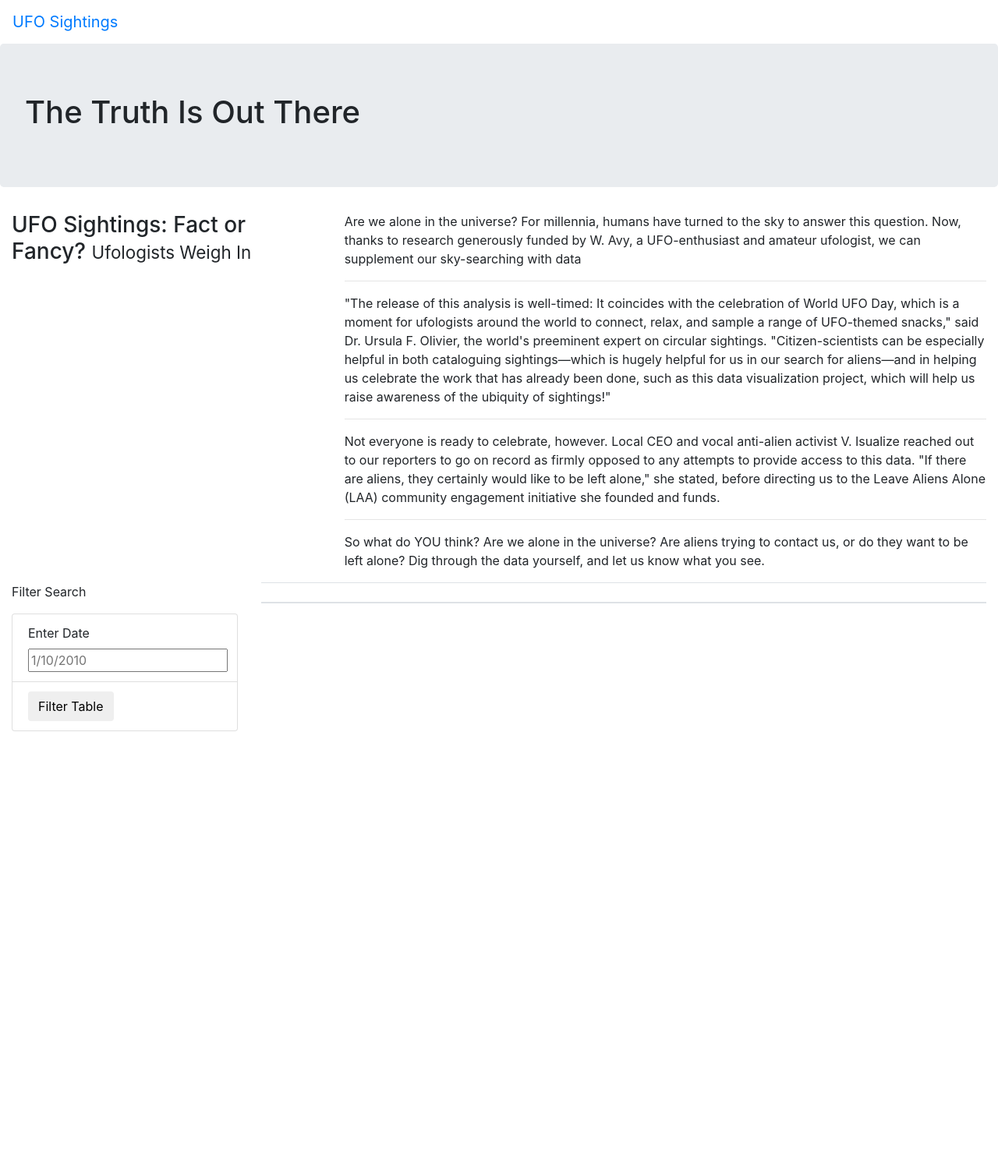
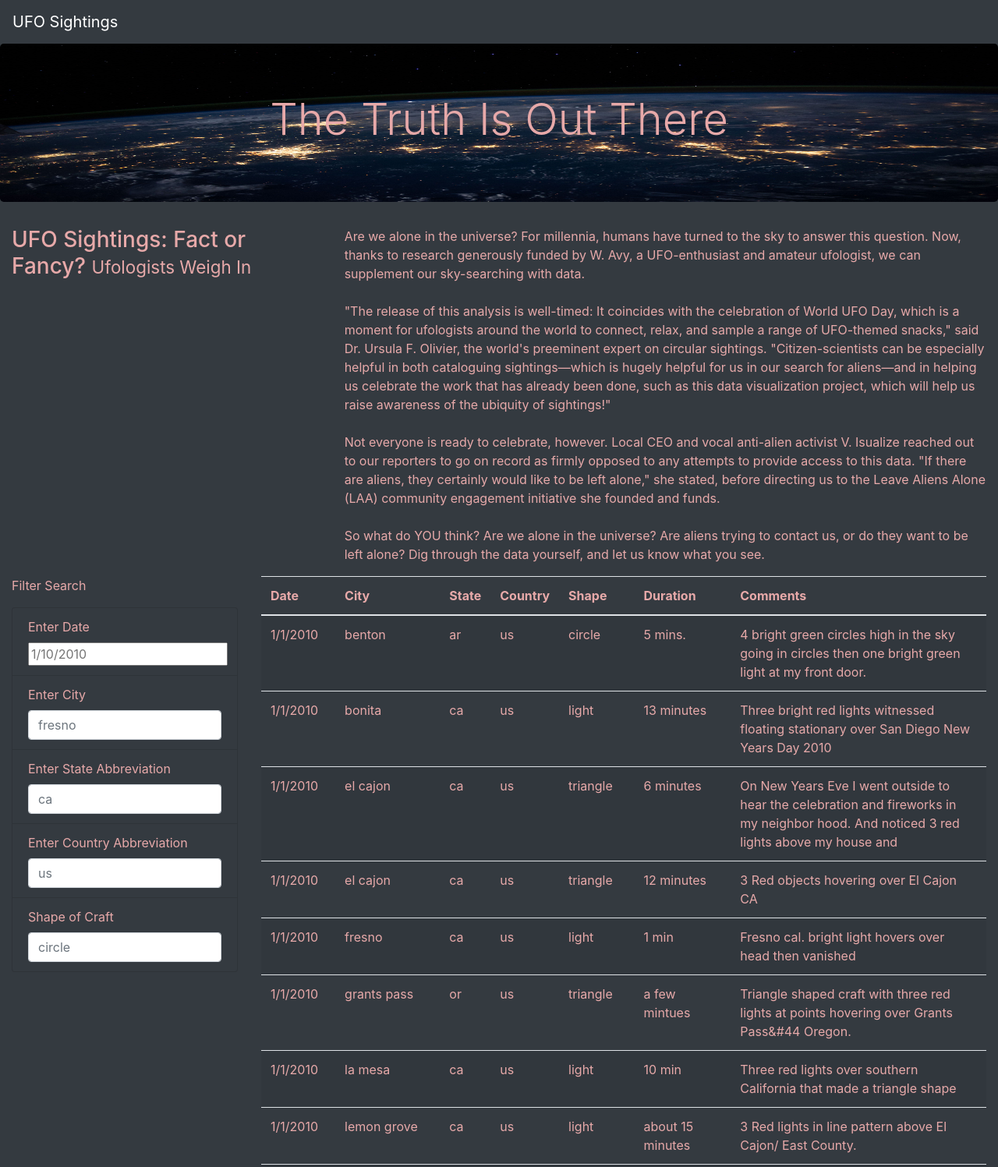
Before and after one commit to Deelacole2/UFOs, a plain HTML site: page index.html in a window 1280 px wide. Shown: the top 1497 px of the page at 78% size. Before the commit the page ends 938 px from the top, so only its background shows below. Drawn offline with nearby package versions, Linux system fonts and the light colour scheme.

Commit message:
Updating challenge code.

```diff
--- a/index.html
+++ b/index.html
@@ -11,14 +11,16 @@
         integrity="sha384-Gn5384xqQ1aoWXA+058RXPxPg6fy4IWvTNh0E263XmFcJlSAwiGgFAW/dAiS6JXm"
         crossorigin="anonymous"
     />
+    <link rel="stylesheet" href="static/css/style.css">
 </head>
 <body>
+    <body class="bg-dark">
     <div class="wrapper">
-        <nav class="navbar navbar-expand-lg">
+        <nav class="navbar navbar-dark bg-dark navbar-expand-lg">
                 <a class="navbar-brand" href="index.html">UFO Sightings</a>
         </nav>
         <div class="jumbotron">
-            <h1>The Truth Is Out There</h1>
+            <h1 class="display-4">The Truth Is Out There</h1>
         </div>
         <div class="container-fluid">
             <div class="row">
@@ -26,30 +28,45 @@
                     <h3>UFO Sightings: Fact or Fancy? <small>Ufologists Weigh In</small></h3>
                 </div>
                 <div class="col-md-8")>
-                    <p>  Are we alone in the universe? For millennia, humans have turned to the sky to answer this question. Now, thanks to research generously funded by W. Avy, a UFO-enthusiast and amateur ufologist, we can supplement our sky-searching with data<br>
-                        <hr>
+                    <p>  Are we alone in the universe? For millennia, humans have turned to the sky to answer this question. Now, thanks to research generously funded by W. Avy, a UFO-enthusiast and amateur ufologist, we can supplement our sky-searching with data.<br>
+                        <br>
                         "The release of this analysis is well-timed: It coincides with the celebration of World UFO Day, which is a moment for ufologists around the world to connect, relax, and sample a range of UFO-themed snacks," said Dr. Ursula F. Olivier, the world's preeminent expert on circular sightings. "Citizen-scientists can be especially helpful in both cataloguing sightings—which is hugely helpful for us in our search for aliens—and in helping us celebrate the work that has already been done, such as this data visualization project, which will help us raise awareness of the ubiquity of sightings!"<br>
-                        <hr>
+                        <br>
                         Not everyone is ready to celebrate, however. Local CEO and vocal anti-alien activist V. Isualize reached out to our reporters to go on record as firmly opposed to any attempts to provide access to this data. "If there are aliens, they certainly would like to be left alone," she stated, before directing us to the Leave Aliens Alone (LAA) community engagement initiative she founded and funds.<br>
-                        <hr>
+                        <br>
                         So what do YOU think? Are we alone in the universe? Are aliens trying to contact us, or do they want to be left alone? Dig through the data yourself, and let us know what you see.
                     </p>
                 </div>
 
             </div>
         </div>
+        <!-- Filter -->
         <div class="container-fluid">
             <div class="row">
                 <div class="col-md-3">
                     <form>
+                        <form class="bg-dark">
                         <p>Filter Search</p>
-                        <ul class="list-group">
-                            <li class="list-group-item">
-                                <label for="date">Enter Date</label>
-                                <input type="text" placeholder="1/10/2010" id="datetime" />
+                            <ul class="list-group bg-dark">
+                                <li class="list-group-item bg-dark">
+                                    <label for="date">Enter Date</label>
+                                    <input type="text" placeholder="1/10/2010" id="datetime" />
                             </li>
-                            <li class="list-group-item">
-                                <button id="filter-btn" type="button" class="btn btn-default">Filter Table</button>
+                            <li class="list-group-item bg-dark">
+                                <label for="City">Enter City</label>
+                                <input type="text" class="form-control" placeholder="fresno" id="city" />
+                            </li>
+                            <li class="list-group-item bg-dark">
+                                <label for="State"> Enter State Abbreviation</label>
+                                <input type="text" class="form-control" placeholder="ca" id="state" />
+                            </li>
+                            <li class="list-group-item bg-dark">
+                                <label for="Country">Enter Country Abbreviation</label>
+                                <input type="text" class="form-control" placeholder="us" id="country" />
+                            </li>
+                            <li class="list-group-item bg-dark">
+                                <label for="Shape of Craft">Shape of Craft</label>
+                                <input type="text" class="form-control" placeholder="circle" id="shape" />
                             </li>
                         </ul>
                     </form>
@@ -58,7 +75,13 @@
                     <table class="table table-striped">
                         <thead>
                             <tr>
-                                <th></th>
+                                <th>Date</th>
+                                <th>City</th>
+                                <th>State</th>
+                                <th>Country</th>
+                                <th>Shape</th>
+                                <th>Duration</th>
+                                <th>Comments</th>
                             </tr>
                         </thead>
                         <tbody></tbody>
@@ -67,5 +90,8 @@
             </div>
         </div>
     </div>
+    <script src="https://cdnjs.cloudflare.com/ajax/libs/d3/4.11.0/d3.js"></script>
+    <script src="static/js/data.js"></script>
+    <script src="static/js/app.js"></script>
 </body>
 </html>
--- a/static/css/style.css
+++ b/static/css/style.css
@@ -0,0 +1,10 @@
+body {
+
+    color: #e7a9a9;
+}
+
+.jumbotron {
+    background-image: url("../images/nasa.jpg");
+    background-size: 100% 100%;
+    text-align: center;
+}
--- a/static/js/app.js
+++ b/static/js/app.js
@@ -1,17 +1,17 @@
-// import the data from data.js
+// from data.js
 const tableData = data;
 
-// Reference the HTML table using D3
-var tbody = d3.select('tbody');
+// get table references
+var tbody = d3.select("tbody");
 
 function buildTable(data) {
-    // This clears out any existing data
+  // First, clear out any existing data
   tbody.html("");
 
-/// Next, we loop through each object in the data
-/// and aappend a row and cells for each value in the row
+  // Next, loop through each object in the data
+  // and append a row and cells for each value in the row
   data.forEach((dataRow) => {
-        // Appends a row to the table body
+    // Append a row to the table body
     let row = tbody.append("tr");
 
     // Loop through each field in the dataRow and add
@@ -23,28 +23,52 @@ function buildTable(data) {
   });
 }
 
-//
-function handleClick() {
-    // Select the first element that matches our selector string: datetime
-    let date = d3.select("#datetime").property("value");
+// 1. Create a variable to keep track of all the filters as an object.
+var filters = {};
+
+// 3. Use this function to update the filters.
+function updateFilters() {
+
+    // 4a. Save the element that was changed as a variable.
+    let modifiedElem = d3.select(this);
+
+    // 4b. Save the value that was changed as a variable.
+    let filteredValue = modifiedElem.property("value");
+
+    // 4c. Save the id of the filter that was changed as a variable.
+    let filterId = modifiedElem.attr("id");
+
+    // 5. If a filter value was entered then add that filterId and value
+    // to the filters list. Otherwise, clear that filter from the filters object.
+    if (filteredValue) {
+      filters[filterId] = filteredValue;
+    }
+    else {
+      delete filters[filterId];
+    }
+    // 6. Call function to apply all filters and rebuild the table
+    filterTable();
+
+  }
+
+  // 7. Use this function to filter the table when data is entered.
+  function filterTable() {
+
+    // 8. Set the filtered data to the tableData.
     let filteredData = tableData;
 
-    // Check to see if a date was entered and filter the
-    // data using that date.
-    if (date) {
-        // Apply `filter` to the table data to only keep the
-        // rows where the `datetime` value matches the filter value
-        filteredData = filteredData.filter(row => row.datetime === date);
-    };
+    // 9. Loop through all of the filters and keep any data that
+    // matches the filter values
+    Object.entries(filters).forEach(([key, value]) => {
+      filteredData = filteredData.filter(row => row[key] === value);
+    });
 
-   // Rebuild the table using the filtered data
-  // @NOTE: If no date was entered, then filteredData will
-  // just be the original tableData.
+    // 10. Finally, rebuild the table using the filtered data
     buildTable(filteredData);
-};
+  }
 
-// Attach an event to listen for the form button
-d3.selectAll("#filter-btn").on("click", handleClick);
+  // 2. Attach an event to listen for changes to each filter
+  d3.selectAll("input").on("change", updateFilters);
 
   // Build the table when the page loads
   buildTable(tableData);
```
Also changed, not shown: static/js/app_1.js (added, +50 -0 lines), static/images/nasa.jpg (added). Lines whose indentation alone changed are shown as unchanged.
